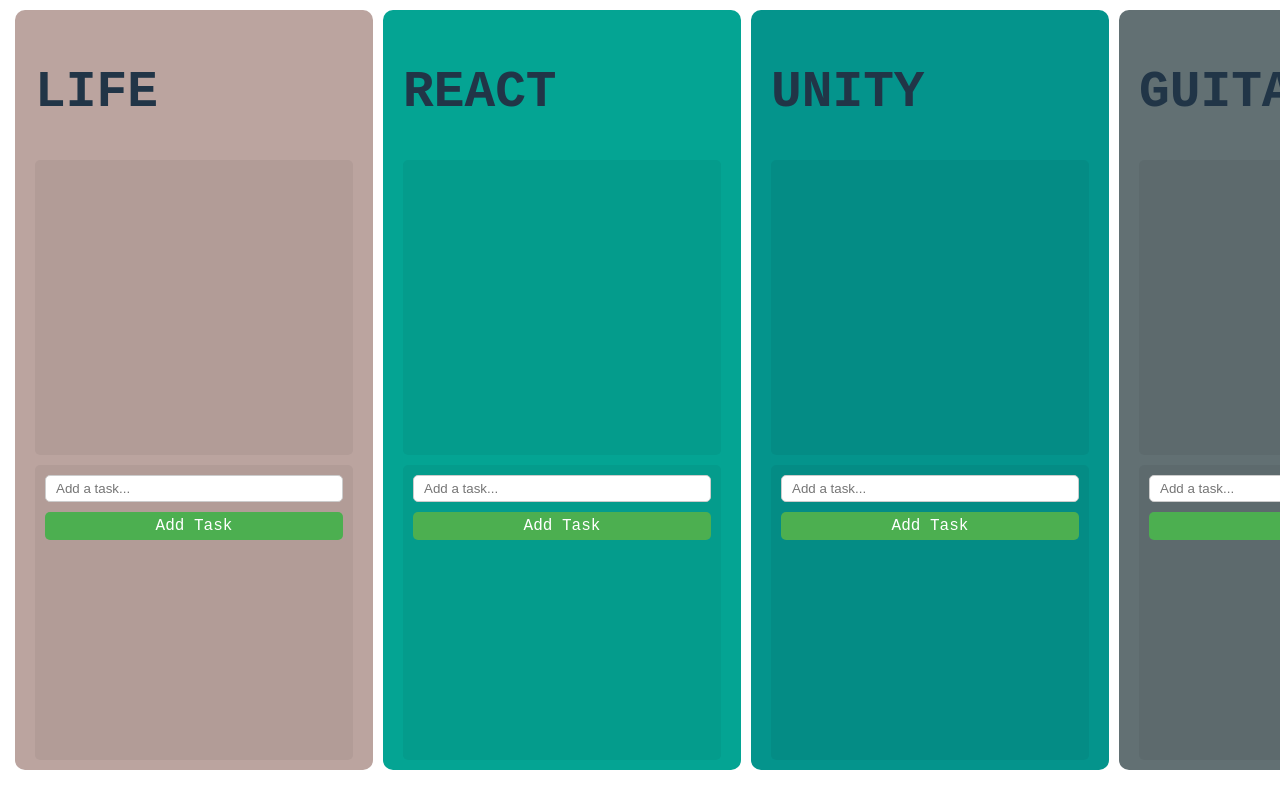
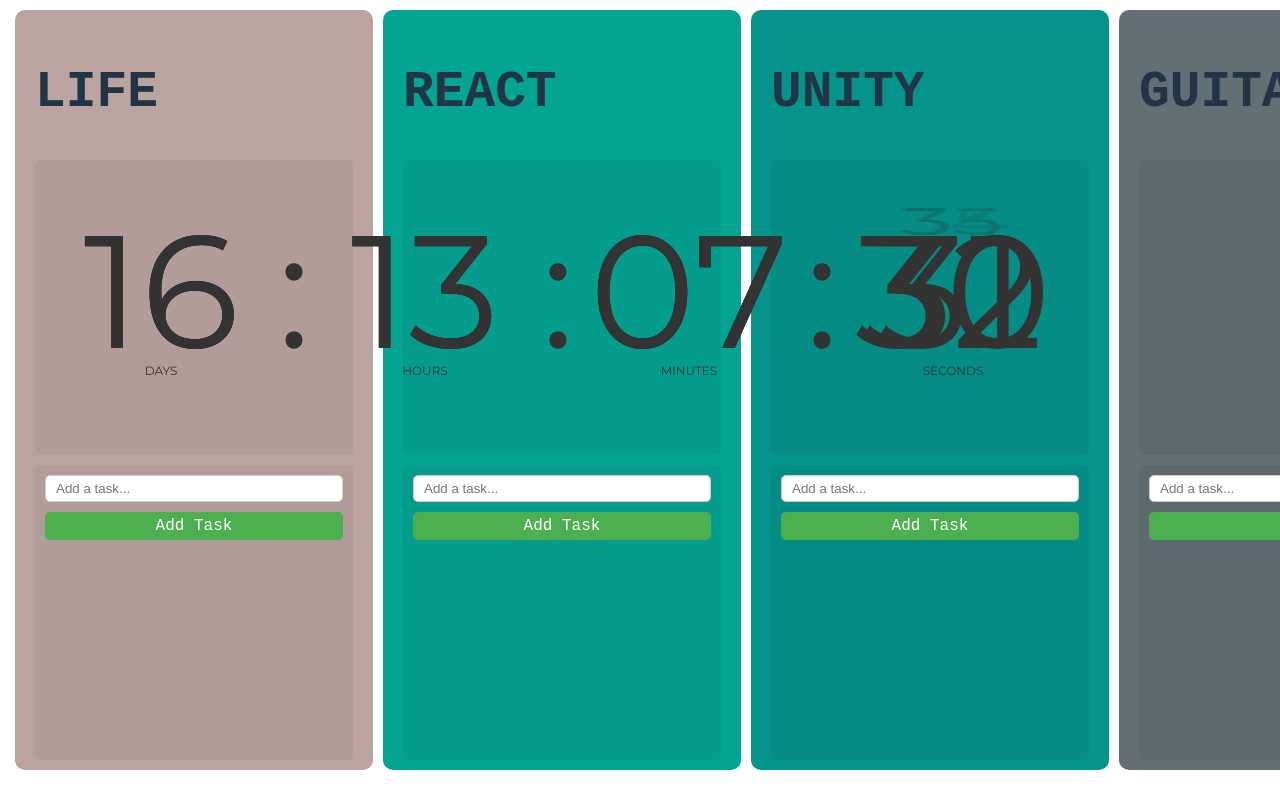
Before and after one commit to dobbyasas/grind-page, a React (Vite) app in the folder client/: page /Counter in a window 1280 px wide. Built offline with nearby package versions, Linux system fonts and the light colour scheme.

Commit message:
added stopwatch

```diff
--- a/client/package.json
+++ b/client/package.json
@@ -12,6 +12,7 @@
   "dependencies": {
     "cors": "^2.8.5",
     "express": "^4.18.2",
+    "jquery": "^3.6.4",
     "react": "^18.2.0",
     "react-dom": "^18.2.0",
     "react-router-dom": "^6.10.0"
--- a/client/src/pages/counter/Counter.css
+++ b/client/src/pages/counter/Counter.css
@@ -53,7 +53,3 @@
     background-color: rgba(0, 0, 0, 0.05);
     padding: 10px;
   }
-
-  .navBar {
-
-  }
--- a/client/src/pages/counter/Counter.jsx
+++ b/client/src/pages/counter/Counter.jsx
@@ -1,6 +1,7 @@
 import React from 'react';
 import './Counter.css';
 import ToDoList from './to_do_list/ToDoList';
+import Stopwatch from './stopwatch/Stopwatch';
 
 function Counter() {
 
@@ -15,7 +16,7 @@
             <h1>LIFE</h1>
             <div className="row-container">
                 <div className="row">
-                    {/* Add content for the first row here */}
+                    <Stopwatch />
                 </div>
                 <div className="row">
                     <ToDoList />
--- /dev/null
+++ b/client/src/pages/counter/stopwatch/Stopwatch.css
@@ -0,0 +1,114 @@
+@import url('https://fonts.googleapis.com/css?family=Montserrat');
+
+.wrapper {
+  position: relative;
+  height: 12em;
+}
+
+.countdown-container {
+  font-family: Montserrat, sans-serif;
+  -webkit-font-smoothing: antialiased;
+  width: 100%;
+  height: 100%;
+  position: absolute;
+  top: 50%;
+  left: 50%;
+  transform: translate(-50%, -50%);
+  text-align: center;
+  width: 100%;
+}
+
+.countdown {
+  display: flex;
+  transform-style: preserve3d;
+  perspective: 500px;
+  height: 10rem;
+  width: 64em;
+  margin: 0 auto;
+}
+.countdown.remove {
+  animation: hide-countdown 1s cubic-bezier(0, 0.9, 0.56, 1.2) forwards;
+  overflow: hidden;
+}
+
+.number, .separator {
+  display: block;
+  color: #333;
+  height: 10rem;
+  font-size: 10rem;
+  position: relative;
+  line-height: 10rem;
+  text-align: center;
+  width: 100%;
+}
+
+.separator {
+  margin: 0;
+  width: 2rem;
+}
+
+.new, .old, .current {
+  color: #333;
+  position: absolute;
+  border-radius: 1rem;
+  height: 10rem;
+  left: 50%;
+  top: 50%;
+  transform: translate(-50%, -50%);
+  width: 100%;
+}
+
+.new {
+  animation: show-new 0.4s cubic-bezier(0, 0.9, 0.5, 1.2) forwards;
+}
+
+.old {
+  animation: hide-old 2s cubic-bezier(0, 0.9, 0.56, 1.2) forwards;
+}
+
+.countdown section {
+  position: relative;
+}
+
+#js-days:after, #js-hours:after, #js-minutes:after, #js-seconds:after {
+  content: "DAYS";
+  position: absolute;
+  text-align: center;
+  left: 0;
+  right: 0;
+  bottom: -80px;
+  font-size: 12px;
+}
+#js-hours:after {
+  content: "HOURS";
+}
+#js-minutes:after {
+  content: "MINUTES";
+}
+#js-seconds:after {
+  content: "SECONDS";
+}
+@keyframes hide-countdown {
+  to {
+    height: 0;
+    overflow: hidden;
+  }
+}
+@keyframes show-new {
+  0% {
+    opacity: 0;
+    transform: translate(-50%, -50%) translateY(-2rem) scale(0.8) rotateX(-20deg);
+  }
+  100% {
+    transform: translate(-50%, -50%);
+  }
+}
+@keyframes hide-old {
+  0% {
+    transform: translate(-50%, -50%);
+  }
+  100% {
+    opacity: 0;
+    transform: translate(-50%, -50%) translateY(-5rem) scale(0.5) rotateX(-75deg);
+  }
+}
--- /dev/null
+++ b/client/src/pages/counter/stopwatch/Stopwatch.jsx
@@ -0,0 +1,145 @@
+import React, { useState } from 'react';
+import './Stopwatch.css';
+import $ from 'jquery';
+
+function Stopwatch() {
+    $(function() {
+
+        var targetDate  = new Date(Date.UTC(2017, 3, 1));
+        var now   = new Date();
+
+        window.days = daysBetween(now, targetDate);
+        var secondsLeft = secondsDifference(now, targetDate);
+        window.hours = Math.floor(secondsLeft / 60 / 60);
+        secondsLeft = secondsLeft - (window.hours * 60 * 60);
+        window.minutes = Math.floor(secondsLeft / 60 );
+        secondsLeft = secondsLeft - (window.minutes * 60);
+        console.log(secondsLeft);
+        window.seconds = Math.floor(secondsLeft);
+
+        startCountdown();
+      });
+      var interval;
+
+      function daysBetween( date1, date2 ) {
+        //Get 1 day in milliseconds
+        var one_day=1000*60*60*24;
+
+        // Convert both dates to milliseconds
+        var date1_ms = date1.getTime();
+        var date2_ms = date2.getTime();
+
+        // Calculate the difference in milliseconds
+        var difference_ms = date2_ms - date1_ms;
+
+        // Convert back to days and return
+        return Math.round(difference_ms/one_day);
+      }
+
+      function secondsDifference( date1, date2 ) {
+        //Get 1 day in milliseconds
+        var one_day=1000*60*60*24;
+
+        // Convert both dates to milliseconds
+        var date1_ms = date1.getTime();
+        var date2_ms = date2.getTime();
+        var difference_ms = date2_ms - date1_ms;
+        var difference = difference_ms / one_day;
+        var offset = difference - Math.floor(difference);
+        return offset * (60*60*24);
+      }
+
+
+
+      function startCountdown() {
+        $('#input-container').hide();
+        $('#countdown-container').show();
+
+        displayValue('#js-days', window.days);
+        displayValue('#js-hours', window.hours);
+        displayValue('#js-minutes', window.minutes);
+        displayValue('#js-seconds', window.seconds);
+
+        interval = setInterval(function() {
+          if (window.seconds > 0) {
+            window.seconds--;
+            displayValue('#js-seconds', window.seconds);
+          } else {
+            // Seconds is zero - check the minutes
+            if (window.minutes > 0) {
+              window.minutes--;
+              window.seconds = 59;
+              updateValues('minutes');
+            } else {
+              // Minutes is zero, check the hours
+              if (window.hours > 0)  {
+                window.hours--;
+                window.minutes = 59;
+                window.seconds = 59;
+                updateValues('hours');
+              } else {
+                // Hours is zero
+                window.days--;
+                window.hours = 23;
+                window.minutes = 59;
+                window.seconds = 59;
+                updateValues('days');
+              }
+              // $('#js-countdown').addClass('remove');
+              // $('#js-next-container').addClass('bigger');
+            }
+          }
+        }, 1000);
+      }
+
+
+      function updateValues(context) {
+        if (context === 'days') {
+          displayValue('#js-days', window.days);
+          displayValue('#js-hours', window.hours);
+          displayValue('#js-minutes', window.minutes);
+          displayValue('#js-seconds', window.seconds);
+        } else if (context === 'hours') {
+          displayValue('#js-hours', window.hours);
+          displayValue('#js-minutes', window.minutes);
+          displayValue('#js-seconds', window.seconds);
+        } else if (context === 'minutes') {
+          displayValue('#js-minutes', window.minutes);
+          displayValue('#js-seconds', window.seconds);
+        }
+      }
+
+      function displayValue(target, value) {
+        var newDigit = $('<span></span>');
+        $(newDigit).text(pad(value))
+          .addClass('new');
+        $(target).prepend(newDigit);
+        $(target).find('.current').addClass('old').removeClass('current');
+        setTimeout(function() {
+          $(target).find('.old').remove();
+          $(target).find('.new').addClass('current').removeClass('new');
+        }, 900);
+      }
+
+      function pad(number) {
+        return ("0" + number).slice(-2);
+      }
+
+  return (
+    <section class="wrapper">
+        <section id="countdown-container" class="countdown-container">
+        <article id="js-countdown" class="countdown">
+            <section id="js-days" class="number"></section>
+            <section id="js-separator" class="separator">:</section>
+            <section id="js-hours" class="number"></section>
+            <section id="js-separator" class="separator">:</section>
+            <section id="js-minutes" class="number"></section>
+            <section id="js-separator" class="separator">:</section>
+            <section id="js-seconds" class="number"></section>
+            </article>
+        </section>
+    </section>
+  );
+}
+
+export default Stopwatch;
```
Also changed, not shown: 2 other files (tests, documents, lock files or other folders).
